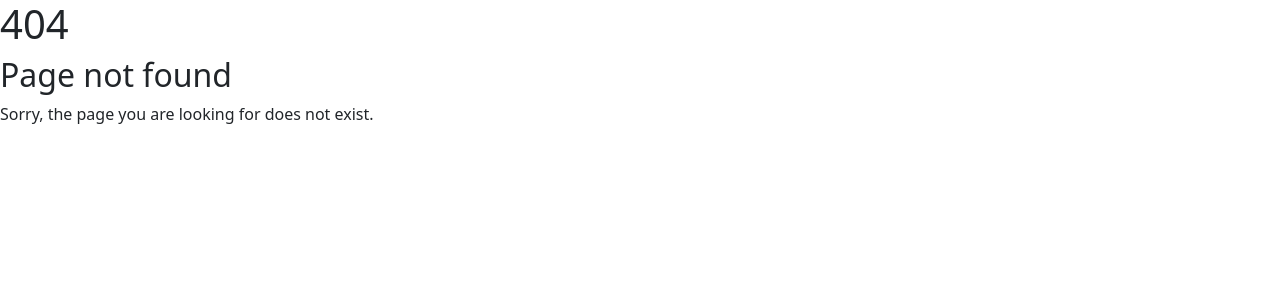
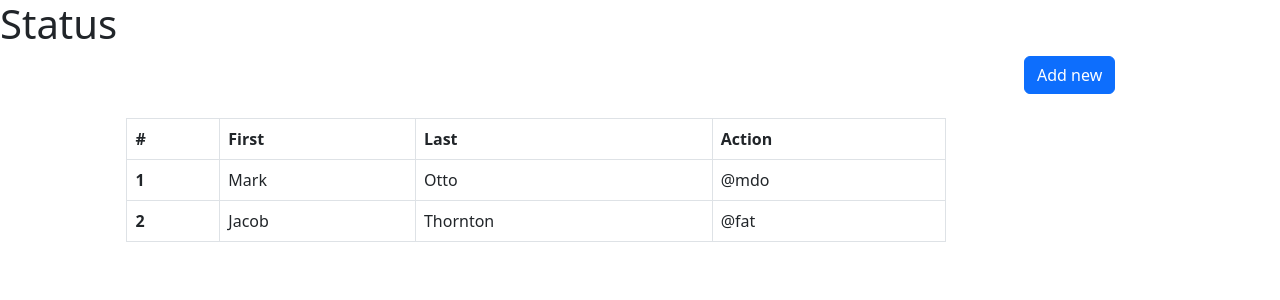
Before and after one commit to ProInventory/Warehouse-frontend, a React (Create React App) app: page /status in a window 1280 px wide. Before the commit this address had no page. Shown: the top 300 px of the page. Built offline with nearby package versions, Linux system fonts and the light colour scheme.

Commit message:
Popup window

```diff
--- a/src/App.js
+++ b/src/App.js
@@ -6,6 +6,7 @@ import { ToastContainer } from "react-toastify";
 import Login from "./components/login";
 import Dashboard from "./components/dashboard";
 import Settings from "./components/settings";
+import Status from "./components/status";
 import NotFound from "./components/404";
 
 import "react-toastify/dist/ReactToastify.css";
@@ -18,6 +19,7 @@ function App() {
 				<Route path="/" element={<Login />} />
 				<Route path="/home" element={<Dashboard />} />
 				<Route path="/settings" element={<Settings />} />
+				<Route path="/status" element={<Status />} />
 				<Route path="*" element={<NotFound />} />
 			</Routes>
 		</div>
--- /dev/null
+++ b/src/components/common/popupWindow.jsx
@@ -0,0 +1,81 @@
+import React, { useState } from "react";
+import styled from "styled-components";
+
+const Container = styled.div`
+	.popup-header {
+		display: flex;
+		justify-content: space-between;
+		align-items: center;
+		padding: 16px;
+		border-bottom: 1px solid #dddfe2;
+	}
+
+	.popup-header h2 {
+		margin: 0;
+		font-size: 20px;
+		font-weight: bold;
+	}
+
+	.popup-body {
+		flex-grow: 1;
+		padding: 16px;
+	}
+
+	.popup-footer {
+		display: flex;
+		justify-content: flex-end;
+		align-items: center;
+		padding: 16px;
+		border-top: 1px solid #dddfe2;
+	}
+
+	.post-button {
+		background-color: #1877f2;
+		color: white;
+		border: none;
+		border-radius: 8px;
+		padding: 8px 16px;
+		font-size: 16px;
+		font-weight: bold;
+		cursor: pointer;
+	}
+`;
+
+const PopupWindow = (props) => {
+	let { title, body, items, buttonText } = props;
+
+	if (!body) body = "What's on your mind?";
+	if (!buttonText) buttonText = "Post";
+
+	const [inputValue, setInputValue] = useState("");
+
+	const handleInputChange = (event) => {
+		setInputValue(event.target.value);
+	};
+
+	const handleSave = () => {
+		console.log(inputValue);
+		setInputValue("");
+	};
+
+	return (
+		<Container>
+			<div className="popup-content">
+				<div className="popup-header">
+					<h2>{title}</h2>
+					<button className="close" onClick={handleSave}>
+						&times;
+					</button>
+				</div>
+				<div className="popup-body">{items}</div>
+				<div className="popup-footer">
+					<button className="post-button" onClick={handleSave}>
+						{buttonText}
+					</button>
+				</div>
+			</div>
+		</Container>
+	);
+};
+
+export default PopupWindow;
--- /dev/null
+++ b/src/components/status.jsx
@@ -0,0 +1,13 @@
+import React from "react";
+
+import StatusPanel from "./status/status";
+
+const Status = () => {
+	return (
+		<React.Fragment>
+			<StatusPanel />
+		</React.Fragment>
+	);
+};
+
+export default Status;
--- /dev/null
+++ b/src/components/status/status.jsx
@@ -0,0 +1,185 @@
+import React, { Fragment, useState } from "react";
+import styled from "styled-components";
+
+import PopupWindow from "../common/popupWindow";
+
+const Container = styled.div`
+	.table {
+		width: 80%;
+		margin-left: 10%;
+	}
+
+	.addNew {
+		possition: absolute;
+		margin-left: 80%;
+	}
+
+	.popup-overlay {
+		position: fixed;
+		top: 0;
+		left: 0;
+		width: 100%;
+		height: 100%;
+		background-color: rgba(0, 0, 0, 0.4);
+		display: flex;
+		justify-content: center;
+		align-items: center;
+	}
+
+	.popup {
+		background-color: white;
+		border: 1px solid #dddfe2;
+		border-radius: 8px;
+		width: 500px;
+		height: 400px;
+		position: relative;
+		overflow: hidden;
+	}
+
+	.close {
+		position: absolute;
+		top: 8px;
+		right: 16px;
+		font-size: 24px;
+		font-weight: bold;
+		color: #666;
+		border: none;
+		background-color: transparent;
+		cursor: pointer;
+	}
+`;
+
+const PopupWindowContainer = styled.div`
+	.inputLabel {
+		display: block;
+		font-size: 15px;
+		font-weight: 700;
+		margin-top: 10px;
+		margin-bottom: 10px;
+	}
+
+	.inputField {
+		display: block;
+		width: 100%;
+		padding: 8px 10px;
+		font-size: 14px;
+		border-radius: 4px;
+		border: 1px solid #ddd;
+	}
+`;
+
+const StatusPanel = () => {
+	const [showPopup, setShowPopup] = useState(false);
+
+	const handleButtonClick = () => {
+		setShowPopup(true);
+	};
+
+	const handleClosePopup = () => {
+		setShowPopup(false);
+	};
+
+	const test = (
+		<Fragment>
+			<label className="inputLabel" htmlFor="inputField">
+				Name
+			</label>
+
+			<input
+				className="inputField"
+				type="text"
+				id="inputField"
+				name="inputField"
+			/>
+
+			<label className="inputLabel" htmlFor="inputField">
+				Price
+			</label>
+
+			<input
+				className="inputField"
+				type="text"
+				id="inputField"
+				name="inputField"
+			/>
+
+			<label className="inputLabel" htmlFor="inputField">
+				Stock count
+			</label>
+
+			<input
+				className="inputField"
+				type="text"
+				id="inputField"
+				name="inputField"
+			/>
+		</Fragment>
+	);
+
+	return (
+		<React.Fragment>
+			<Container>
+				<div className="status">
+					<h1>Status</h1>
+					<div className="addNew">
+						<button
+							onClick={handleButtonClick}
+							type="button"
+							className="btn btn-primary"
+						>
+							Add new
+						</button>
+						{showPopup && (
+							<div className="popup-overlay">
+								<div className="popup">
+									<PopupWindowContainer>
+										<PopupWindow
+											title={"Add item"}
+											buttonText={"Add"}
+											items={test}
+										/>
+									</PopupWindowContainer>
+									<button
+										className="close"
+										onClick={handleClosePopup}
+									>
+										&times;
+									</button>
+								</div>
+							</div>
+						)}
+					</div>
+
+					<div className="table m-4">
+						<table className="table table-bordered">
+							<thead>
+								<tr>
+									<th scope="col">#</th>
+									<th scope="col">First</th>
+									<th scope="col">Last</th>
+									<th scope="col">Action</th>
+								</tr>
+							</thead>
+							<tbody>
+								<tr>
+									<th scope="row">1</th>
+									<td>Mark</td>
+									<td>Otto</td>
+									<td>@mdo</td>
+								</tr>
+								<tr>
+									<th scope="row">2</th>
+									<td>Jacob</td>
+									<td>Thornton</td>
+									<td>@fat</td>
+								</tr>
+							</tbody>
+						</table>
+					</div>
+				</div>
+			</Container>
+		</React.Fragment>
+	);
+};
+
+export default StatusPanel;
```
